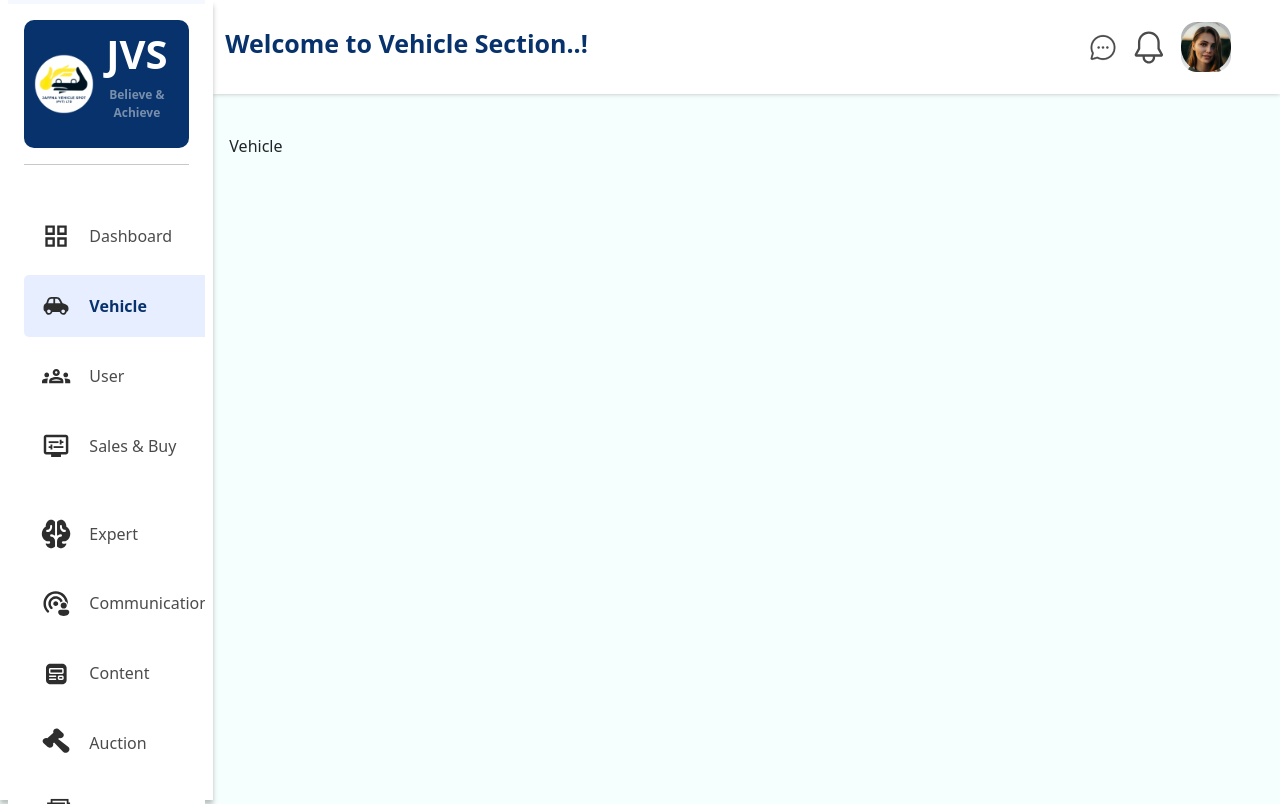
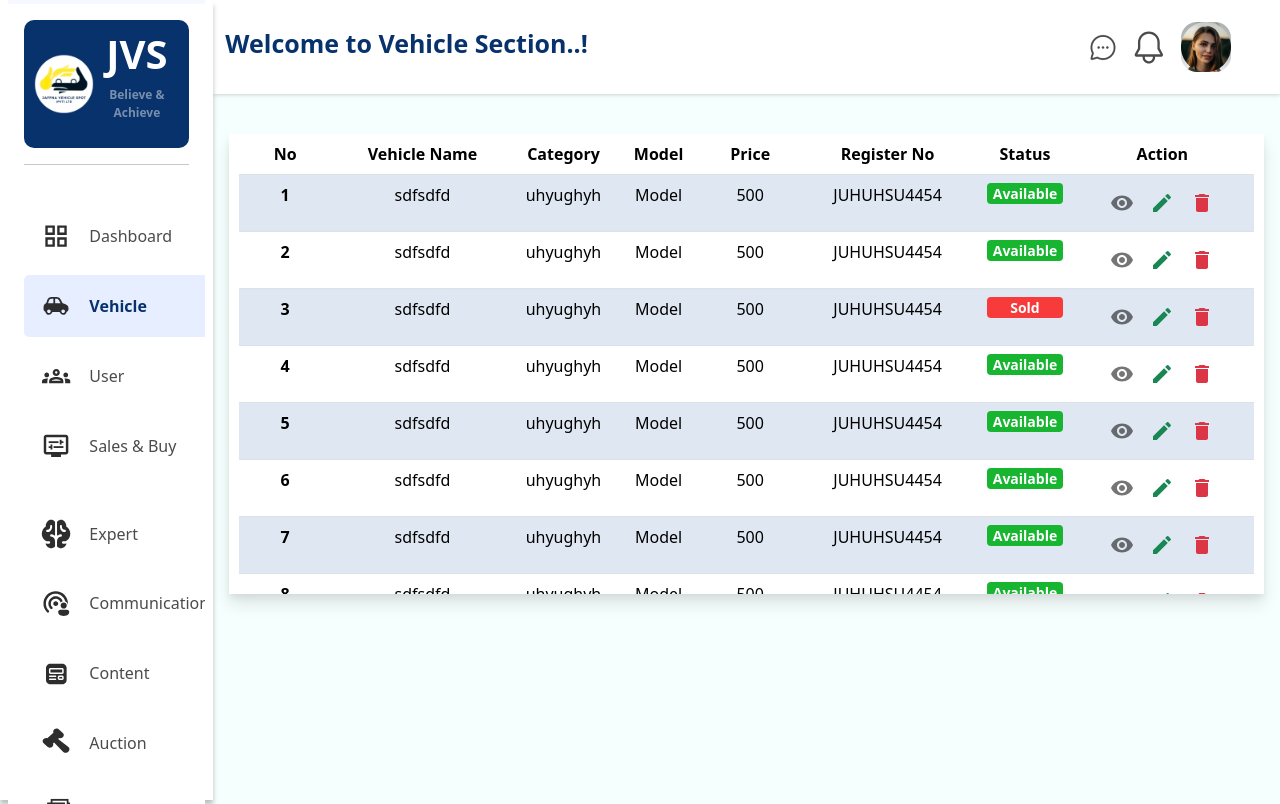
Before and after one commit to Powsihan/JVS-Project-Frontend, a Next.js app: page /admin/vehicle in a window 1280 px wide. Built offline with nearby package versions, Linux system fonts and the light colour scheme.

Commit message:
Admin Login Intro Section Done

```diff
--- a/src/app/globals.css
+++ b/src/app/globals.css
@@ -2,7 +2,7 @@
     --primary-color: #07326C;
     --background-color: #F5FFFD;
     --primary-button-hover-color: rgb(6, 36, 80);
-    --box-shadow:0px 10px 15px 0px rgba(0, 0, 0, 0.10), 0px 4px 6px 0px rgba(0, 0, 0, 0.05);
+    --box-shadow: 0px 10px 15px 0px rgba(0, 0, 0, 0.10), 0px 4px 6px 0px rgba(0, 0, 0, 0.05);
 
 }
 
@@ -28,3 +28,14 @@ body {
 .btn-primary:hover {
     background-color: var(--primary-button-hover-color) !important;
 }
+
+.table-striped>tbody>tr:nth-child(2n+1)>td,
+.table-striped>tbody>tr:nth-child(2n+1)>th {
+    background-color: #EBF4FF;
+}
+
+thead,tbody{
+    align-items: center;
+    justify-content: center;
+    text-align: center;
+  }
--- a/src/components/AdminLogin.js
+++ b/src/components/AdminLogin.js
@@ -50,7 +50,7 @@ const AdminLogin = () => {
     }
   };
   return (
-    <div className="col-md-7 col-lg-5 col-xl-5 offset-xl-1 p-5 rounded Admin-LoginIn-Container">
+    <div className="p-5 rounded Admin-LoginIn-Container">
       <form onSubmit={handleSubmit}>
         <h2 className="d-flex align-items-center mb-4">Login Here</h2>
         <hr />
--- a/src/pages/admin/vehicle/index.js
+++ b/src/pages/admin/vehicle/index.js
@@ -1,12 +1,173 @@
-import Adminlayout from '@/src/layouts/Adminlayout'
-import React from 'react'
+import Adminlayout from "@/src/layouts/Adminlayout";
+import React from "react";
+
+import { IconButton } from "@mui/material";
+import VisibilityIcon from "@mui/icons-material/Visibility";
+import EditIcon from "@mui/icons-material/Edit";
+import DeleteIcon from "@mui/icons-material/Delete";
+import SearchIcon from "@mui/icons-material/Search";
+import ClearIcon from "@mui/icons-material/Clear";
+
+import "../../../styles/admin.css";
 
 const index = () => {
+  const filteredproductList = [
+    {
+      VehicleName: "sdfsdfd",
+      Category: "uhyughyh",
+      Model: "Model",
+      Price: "500",
+      Register: "JUHUHSU4454",
+      Status: "Available",
+    },
+    {
+      VehicleName: "sdfsdfd",
+      Category: "uhyughyh",
+      Model: "Model",
+      Price: "500",
+      Register: "JUHUHSU4454",
+      Status: "Available",
+    },
+    {
+      VehicleName: "sdfsdfd",
+      Category: "uhyughyh",
+      Model: "Model",
+      Price: "500",
+      Register: "JUHUHSU4454",
+      Status: "Sold",
+    },
+    {
+      VehicleName: "sdfsdfd",
+      Category: "uhyughyh",
+      Model: "Model",
+      Price: "500",
+      Register: "JUHUHSU4454",
+      Status: "Available",
+    },
+    {
+      VehicleName: "sdfsdfd",
+      Category: "uhyughyh",
+      Model: "Model",
+      Price: "500",
+      Register: "JUHUHSU4454",
+      Status: "Available",
+    },
+    {
+      VehicleName: "sdfsdfd",
+      Category: "uhyughyh",
+      Model: "Model",
+      Price: "500",
+      Register: "JUHUHSU4454",
+      Status: "Available",
+    },
+    {
+      VehicleName: "sdfsdfd",
+      Category: "uhyughyh",
+      Model: "Model",
+      Price: "500",
+      Register: "JUHUHSU4454",
+      Status: "Available",
+    },
+    {
+      VehicleName: "sdfsdfd",
+      Category: "uhyughyh",
+      Model: "Model",
+      Price: "500",
+      Register: "JUHUHSU4454",
+      Status: "Available",
+    },
+  ];
   return (
-  <Adminlayout>
-    Vehicle
-  </Adminlayout>
-  )
-}
+    <Adminlayout>
+      <div>
+        <div className="TableSection">
+          <table className="table table-striped table-hover">
+            <thead className="top-0 position-sticky z-1">
+              <tr>
+                <th scope="col" className="col-1">
+                  No
+                </th>
+                <th scope="col" className="col-2">
+                  Vehicle Name
+                </th>
+                <th scope="col" className="col-1">
+                  Category
+                </th>
+                <th scope="col" className="col-1">
+                  Model
+                </th>
+                <th scope="col" className="col-1">
+                  Price
+                </th>
+                <th scope="col" className="col-2">
+                  Register No
+                </th>
+                <th scope="col" className="col-1">
+                  Status
+                </th>
+                <th scope="col" className="col-1">
+                  Action
+                </th>
+              </tr>
+            </thead>
+            <tbody>
+              {filteredproductList.length > 0 ? (
+                filteredproductList.map((vehicle, index) => (
+                  <tr key={index}>
+                    <th scope="row">{index + 1}</th>
+                    <td>{vehicle.VehicleName}</td>
+                    <td>{vehicle.Category}</td>
+                    <td>{vehicle.Model}</td>
+                    <td>{vehicle.Price}</td>
+                    <td>{vehicle.Register}</td>
+                    <td>
+                      {" "}
+                      <div
+                        className={`Table-status-field ${
+                          vehicle.Status === "Available"
+                            ? "Table-ActiveField"
+                            : "Table-InActiveField"
+                          }`}
+                      >
+                        {vehicle.Status}
+                      </div>
+                    </td>
+                    <td className="col-2">
+                      <IconButton
+                        aria-label="delete"
+                        className="viewbutt"
+                        // onClick={() => productViewModal(product)}
+                      >
+                        <VisibilityIcon className="text-" />
+                      </IconButton>
+                      <IconButton
+                        aria-label="delete"
+                        className="viewbutt"
+                        // onClick={() => productEditModal(product)}
+                      >
+                        <EditIcon className="text-success" />
+                      </IconButton>
+                      <IconButton
+                        aria-label="delete"
+                        className="viewbutt"
+                        // onClick={() => handleDelete(product.id)}
+                      >
+                        <DeleteIcon className="text-danger" />
+                      </IconButton>
+                    </td>
+                  </tr>
+                ))
+              ) : (
+                <tr>
+                  <td colSpan="7">No results found</td>
+                </tr>
+              )}
+            </tbody>
+          </table>
+        </div>
+      </div>
+    </Adminlayout>
+  );
+};
 
-export default index
+export default index;
--- a/src/styles/admin.css
+++ b/src/styles/admin.css
@@ -1,14 +1,111 @@
-.Admin-Login-Intro{
-    background-color: var(--primary-color);
+.Admin-Login-Intro {
+    background-color: #06001d;
+    /* background-color: var(--primary-color); */
 }
 
-.Admin-LoginIn-Container{
+.Admin-LoginIn-Container {
     box-shadow: var(--box-shadow);
     background-color: #ffff;
+    width: 575px;
 }
 
-.Admin-LoginIn-Container h2{
+.Admin-LoginIn-Container h2 {
     text-transform: uppercase;
     color: var(--primary-color);
     font-weight: 600;
 }
+
+.TableSection {
+    box-shadow: var(--box-shadow);
+    background-color: #ffff;
+    padding: 0 10px;
+    overflow-y: scroll;
+    max-height: calc(100vh - 340px) !important;
+}
+
+.Table-status-field {
+    font-size: 14px;
+    border-radius: 4px;
+    font-weight: 600;
+    color: rgb(255, 255, 255);
+    margin: auto;
+    text-align: center;
+}
+
+.Table-ActiveField {
+    background: #17B530 !important;
+
+}
+
+.Table-InActiveField {
+    background: #F73B3B !important;
+}
+
+.admin-login-section h2 {
+    color: var(--primary-color);
+    font-size: 2rem;
+    font-weight: 700;
+    text-transform: uppercase;
+
+
+}
+
+
+.Login-home-content {
+    width: 100vw;
+    height: 100vh;
+    background-image: url("../assets/images/Login-home-back.png");
+    background-size: cover;
+    background-repeat: no-repeat;
+    background-position: center center;
+}
+
+.Login-home-content h1 {
+    color: #fff;
+    font-size: 40px;
+    font-weight: 700;
+    text-transform: uppercase;
+}
+
+.Login-home-content h4 {
+    font-size: 25px;
+    color: #eeeeeed2;
+}
+
+
+
+.down-arrroww-login {
+    animation: bounce 1s infinite;
+}
+
+
+@keyframes bounce {
+
+    0%,
+    20%,
+    50%,
+    80%,
+    100% {
+        transform: translateY(0);
+    }
+
+    40% {
+        transform: translateY(-20px);
+    }
+
+    60% {
+        transform: translateY(-10px);
+    }
+}
+
+
+@media (max-width: 768px) {
+
+    .Login-home-content h1 {
+        font-size: 30px;
+
+    }
+    .Login-home-content h4 {
+        font-size: 20px;
+    }
+}
```
Also changed, not shown: src/pages/admin/login/index.js (+41 -19 lines), src/pages/login/index.js (+9 -1 lines), src/assets/images/admin-login-image.png (added), 1 other file (tests, documents, lock files or other folders).
